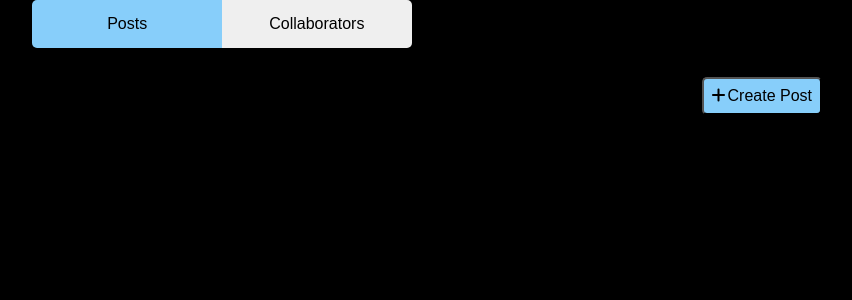
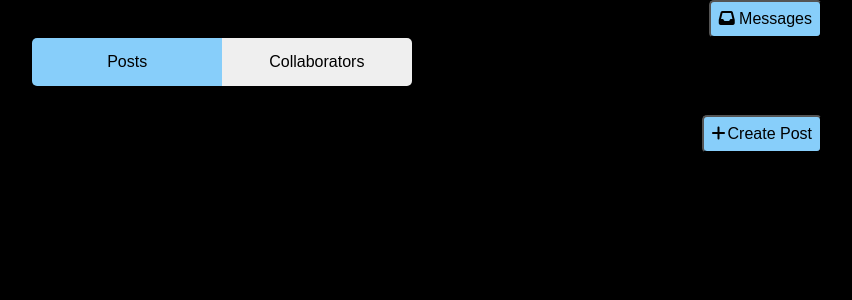
Before and after one commit to fahidchy/porto, a PHP site: page /php/admin-posts.php in a window 1280 px wide. Shown: the part 83-383 px from the top of the page, without its empty margins (418-1270 px from the left). Run offline with PHP 8.4, Linux system fonts and the light colour scheme; the visitor is signed in with stand-in values (Sample User, id 1); data that the repository does not hold is empty; some libraries are stand-ins or nearby versions.

Commit message:
create admin view for messages

```diff
--- a/css/dashboard.css
+++ b/css/dashboard.css
@@ -30,9 +30,24 @@ header > form > button{
     font-size: 1rem;
 }
 
-header > form > button:hover{
+header > form > button:hover, #messages-wrapper > button:hover{
     background-color: rgb(39, 168, 248);
     color: white;
+}
+
+#messages-wrapper > button{
+    color: black;
+    background-color: lightskyblue;
+    border-radius: 5px;
+    padding: .5rem;
+    cursor: pointer;
+    font-size: 1rem;
+    margin-right: 2rem;
+}
+
+#messages-wrapper{
+    display: flex;
+    justify-content: flex-end;
 }
 
 .admin-nav-parent{
@@ -135,3 +150,18 @@ color: black;
 .post-panel-wrapper > button:hover{
     background-color: lightskyblue;
 }
+
+
+/* admin-message */
+
+#messages-main{
+    display: flex;
+    flex-direction: column;
+    align-items: center;
+}
+.message-wrapper{
+    border: 1px solid white;
+    border-radius: 5px;
+    padding: 2rem;
+    width: 80%;
+}
--- a/php/admin-posts.php
+++ b/php/admin-posts.php
@@ -42,7 +42,19 @@
           Log out
         </button>
     </form>
+
   </header>
+  <?php
+      if(isset($_POST['messages'])){
+        header('location: admin-messages.php');
+      }
+    ?>
+  <form method="post" action="" id="messages-wrapper">
+        <button type="submit"name="messages">
+          <i class="fa-solid fa-inbox"></i>
+          Messages
+        </button>
+    </form>
   <?php
     if(isset($_POST['gotocollab'])){
         header("location: ./admin-collaborators.php");
```
Also changed, not shown: php/admin-messages.php (added, +51 -0 lines).
